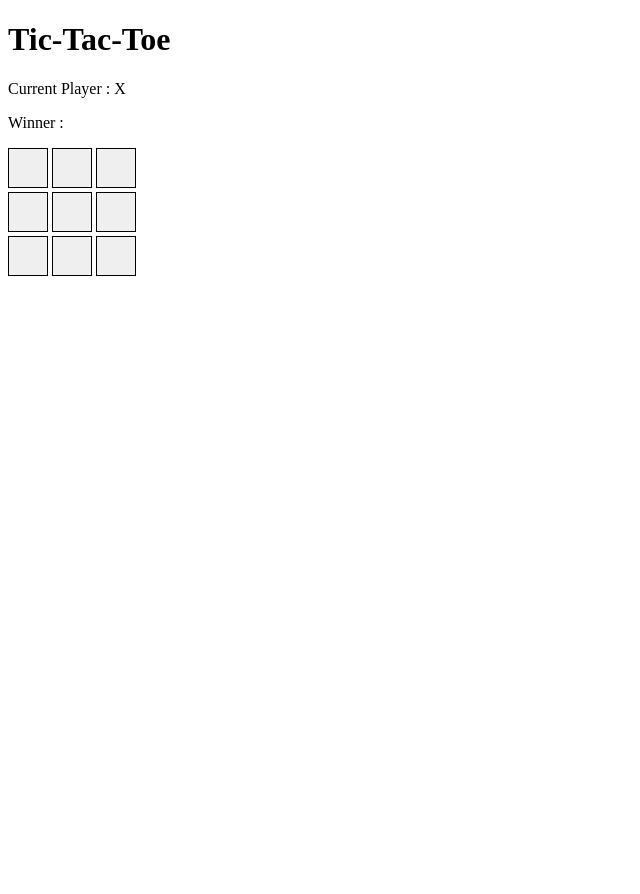
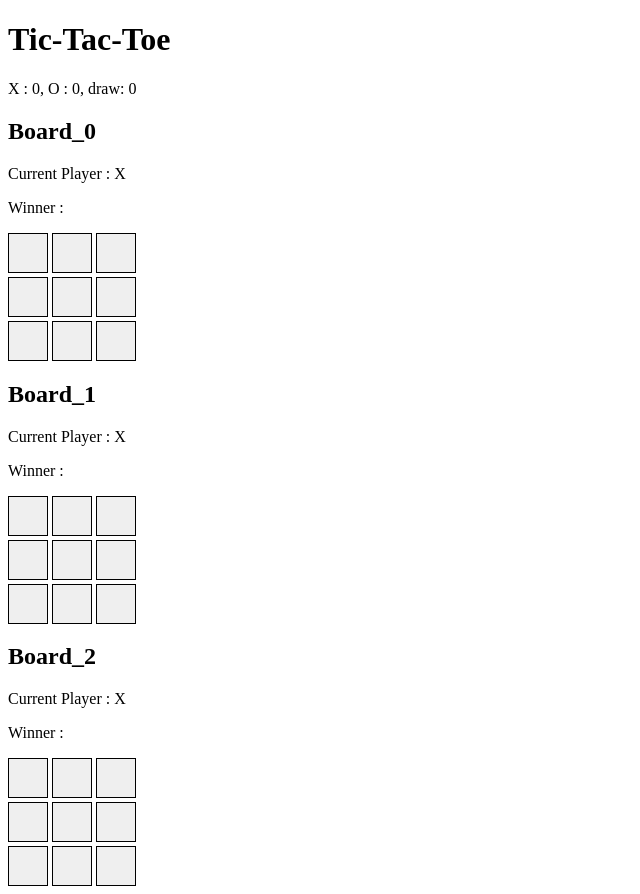
Before and after one commit to ankurbag6/jira-jitsu, a React (Vite) app: page / in a window 1280 px wide. Shown: the whole page, without its empty margins (0-640 px from the left). Before the commit the page ends 800 px from the top, so only its background shows below. Built offline with nearby package versions, Linux system fonts and the light colour scheme.

Commit message:
feat: multiple games, bot

```diff
--- a/src/App.jsx
+++ b/src/App.jsx
@@ -5,6 +5,7 @@ import TicTacToe from "./components/TicTacToe/TicTacToe";
 //import Tutorial1 from "./components/Tutorial1";
 import Tutorial2 from "./components/Tutorial2";
 import Tutorial3 from "./components/Tutorial3";
+import Games from "./components/TicTacToe/Games"
 
 export default function App() {
   return (
@@ -21,7 +22,8 @@ export default function App() {
       {/* <IssuesTable /> */}
 
       {/** TicTacToe */}
-      <TicTacToe size={3} />
+      {/* <TicTacToe size={3} /> */}
+      <Games numofBoards={3} />
     </>
   );
 }
--- /dev/null
+++ b/src/components/TicTacToe/Games.jsx
@@ -0,0 +1,20 @@
+import TicTacToe from "./TicTacToe";
+import { useState } from "react";
+
+export default function Games({numofBoards = 1, size=3}){
+
+    const [score, setScore] = useState({ X: 0, O: 0, draw: 0 });
+
+
+    const handleEndGames = (result) => {
+        setScore(prev => ({...prev, [result]: prev[result] + 1}));
+    }
+
+    return (<>
+        <h1>Tic-Tac-Toe</h1>
+        <p aria-label="winner">X : {score.X}, O : {score.O}, draw: {score.draw} </p>
+        {Array.from({ length: numofBoards }, (_, i) => (
+            <TicTacToe key={i} label={"Board_"+i} size={size} onGameEnd={handleEndGames} />
+        ))}
+    </>)
+}
--- a/src/components/TicTacToe/TicTacToe.jsx
+++ b/src/components/TicTacToe/TicTacToe.jsx
@@ -9,47 +9,65 @@
 import { useState } from "react";
 
 const LINES = [
-  [0, 1, 2], [3, 4, 5], [6, 7, 8], // rows
-  [0, 3, 6], [1, 4, 7], [2, 5, 8], // columns
-  [0, 4, 8], [2, 4, 6],            // diagonals
+  [0, 1, 2],
+  [3, 4, 5],
+  [6, 7, 8], // rows
+  [0, 3, 6],
+  [1, 4, 7],
+  [2, 5, 8], // columns
+  [0, 4, 8],
+  [2, 4, 6], // diagonals
 ];
 
 export function getWinner(board) {
   for (const [a, b, c] of LINES) {
-    if (board[a] && board[a] === board[b] && board[a] === board[c]) return board[a];
+    if (board[a] && board[a] === board[b] && board[a] === board[c])
+      return board[a];
   }
   return null;
 }
 
-export default function TicTacToe({ size }) {
+function randomEmptyCell(board) {
+  const empty = board
+    .map((cell, i) => (cell === null ? i : null))
+    .filter((i) => i !== null);
+  return empty[Math.floor(Math.random() * empty.length)];
+}
+
+export default function TicTacToe({ label = "", size = 3, onGameEnd }) {
   const gridSize = size * size;
   const [board, setBoard] = useState(() => Array(gridSize).fill(null));
 
-  const moves =  board.filter(cell => cell !== null).length;
-  const currentPlayer = moves %2 === 0 ? "X" : "O";
+  const moves = board.filter((cell) => cell !== null).length;
+  const currentPlayer = moves % 2 === 0 ? "X" : "O";
   const lineWinner = getWinner(board);
-  const winner = lineWinner ?? (moves === gridSize ? "Draw" : null);
+  const winner = lineWinner ?? (moves === gridSize ? "draw" : null);
   const handleClick = (idx) => {
-    if (board[idx] !== null || winner) return;
+    if (winner || board[idx] !== null || currentPlayer !== "X") return; // game over or cell taken: ignore
 
-    setBoard((prev) => {
-      const next = [...prev];
-      next[idx] = currentPlayer;
-      return next;
-    });
+    //BOT
+    const next = [...board];
+    next[idx] = "X";
+      if (!getWinner(next, size) && next.some((c) => c === null)) {
+      next[randomEmptyCell(next)] = "O";
+    }
+    setBoard(next);
 
+    const nextFilled = moves + 1;
+    const result = getWinner(next) ?? (nextFilled === gridSize ? "draw" : null);
+    if (result) onGameEnd?.(result);
   };
 
   return (
     <>
-      <h1>Tic-Tac-Toe</h1>
+      <h2> {label} </h2>
       <p aria-live="polite">Current Player : {currentPlayer}</p>
       <p aria-live="polite">Winner : {winner}</p>
       <section
         style={{
           display: "grid",
           gridTemplateColumns: `repeat(${size}, 40px)`,
-          gap: 4
+          gap: 4,
         }}
         aria-label="Tic tac toe"
       >
```
